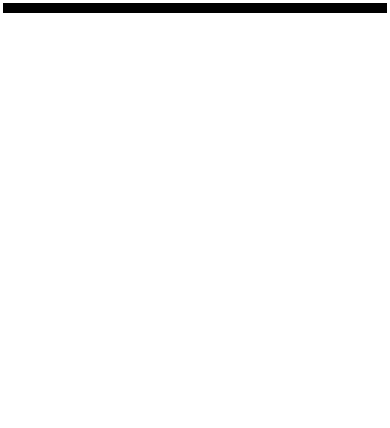
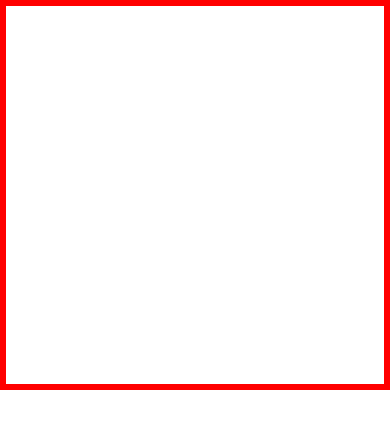
Before and after one commit to gerrystuff/CHESS-BOARD, a plain HTML site: page index.html in a window 390 px wide. Drawn offline with Linux system fonts and the light colour scheme.

Commit message:
RESPONSIVE SQUARE

```diff
--- a/app/Board.js
+++ b/app/Board.js
@@ -4,11 +4,11 @@ export default class Board {
         this.element.classList.add('board');
 
         if(dimensions){
-            this.element.style.width= `${dimensions.width}px`;
-            this.element.style.height = `${dimensions.height}px`;
+            this.element.style.width= dimensions.width;
+            this.element.style.height = dimensions.height;
         } else {
-            this.element.style.width= '100%';
-            this.element.style.height = '100%';
+            this.element.style.width= `100vmin`;
+            this.element.style.height = `100vmin`;
         }
 
     }
--- a/index.html
+++ b/index.html
@@ -4,6 +4,8 @@
     <meta charset="UTF-8">
     <meta name="viewport" content="width=device-width, initial-scale=1.0">
     <link href="./styles/board.css"rel="stylesheet" type="text/css">
+    <link href="./styles/index.css"rel="stylesheet" type="text/css">
+
     <title>Chess board</title>
 </head>
 <body>
--- a/styles/board.css
+++ b/styles/board.css
@@ -1,3 +1,3 @@
 .board{
-    outline:5px solid black;
+    border:6px solid red;
 }
--- /dev/null
+++ b/styles/index.css
@@ -0,0 +1,11 @@
+*{
+    margin:0;
+    padding:0;
+    box-sizing: border-box;
+}
+
+body {
+    width:100vw;
+    height:100vh;
+    overflow:hidden;
+}
```
Also changed, not shown: README.md (added).
